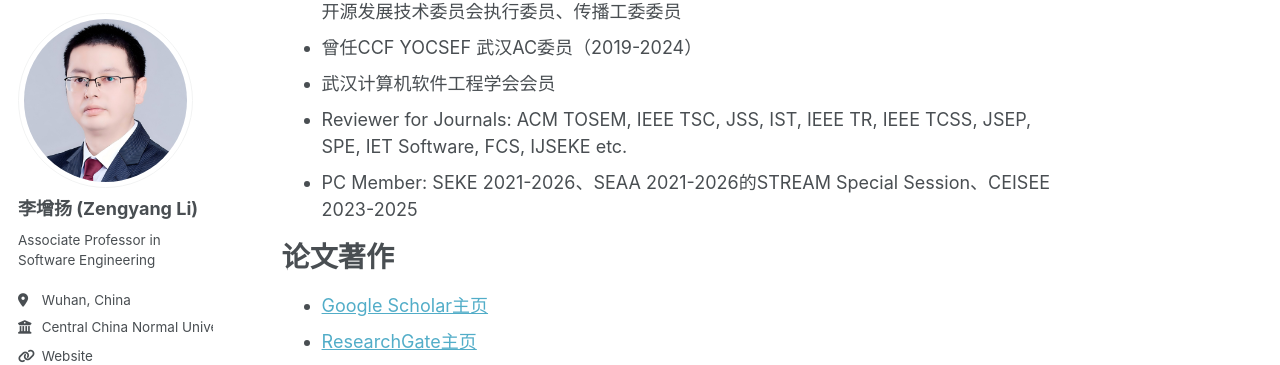
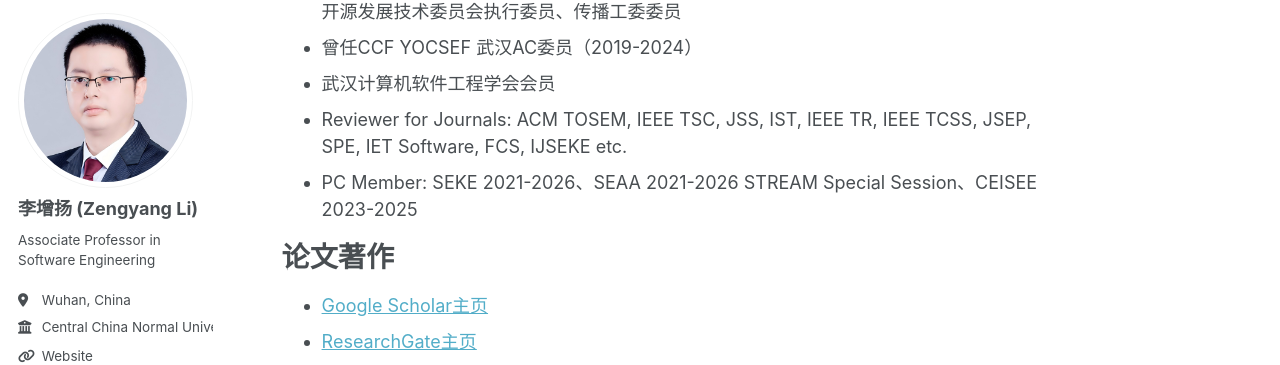
Before and after one commit to zengyang/zengyang.github.io, a Jekyll site: the page built from _pages/about.md, in a window 1280 px wide and 900 px high, scrolled down 962 px. Shown: the part 88-453 px from the top of the window. Built offline with Jekyll 4.4.1, drawn with Linux system fonts in a browser that asks for light colours; some web fonts are replaced; a script bundle is joined from its source files by our own code; library files that are not in the unit come from our copies.

Commit message:
Update about.md

```diff
--- a/_pages/about.md
+++ b/_pages/about.md
@@ -38,7 +38,7 @@
 - 曾任CCF YOCSEF 武汉AC委员（2019-2024）
 - 武汉计算机软件工程学会会员
 - Reviewer for Journals: ACM TOSEM, IEEE TSC, JSS, IST, IEEE TR, IEEE TCSS, JSEP, SPE, IET Software, FCS, IJSEKE etc.
-- PC Member: SEKE 2021-2026、SEAA 2021-2026的STREAM Special Session、CEISEE 2023-2025
+- PC Member: SEKE 2021-2026、SEAA 2021-2026 STREAM Special Session、CEISEE 2023-2025
 
 论文著作
 ======
```
